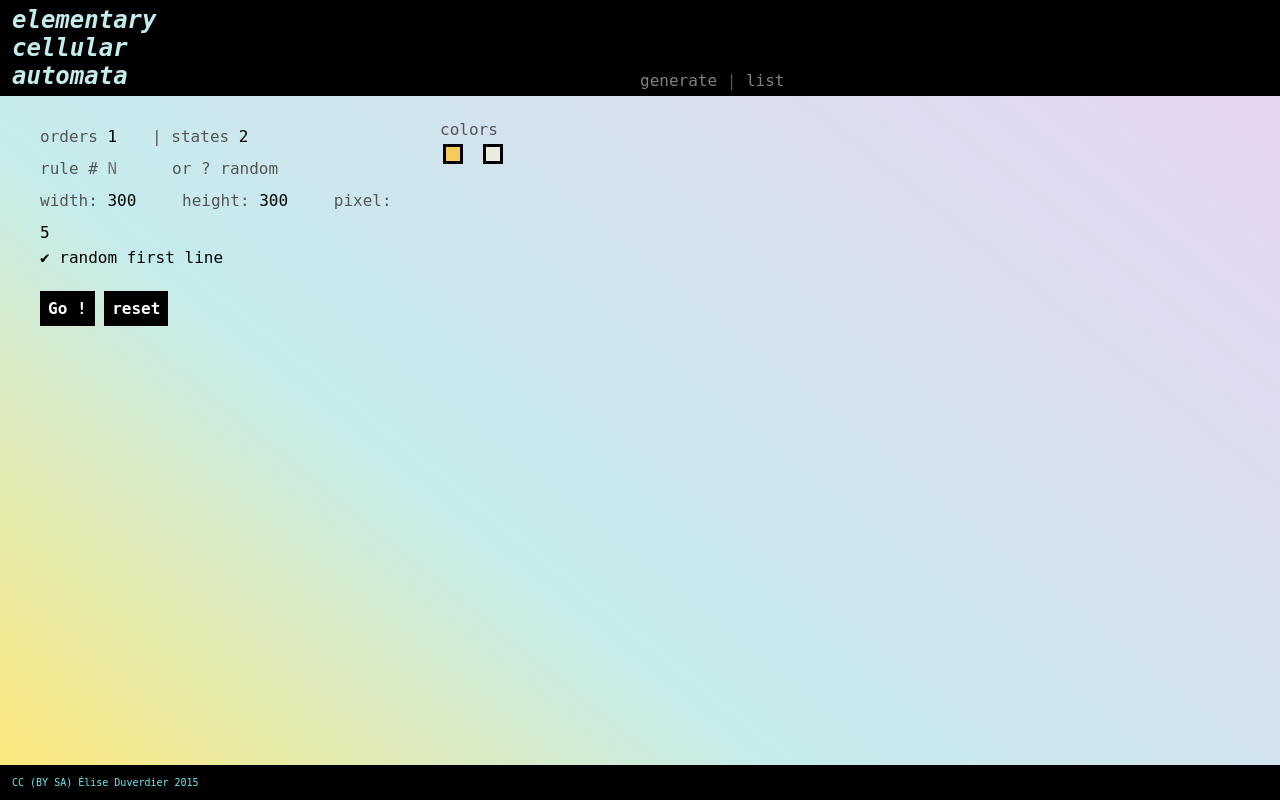
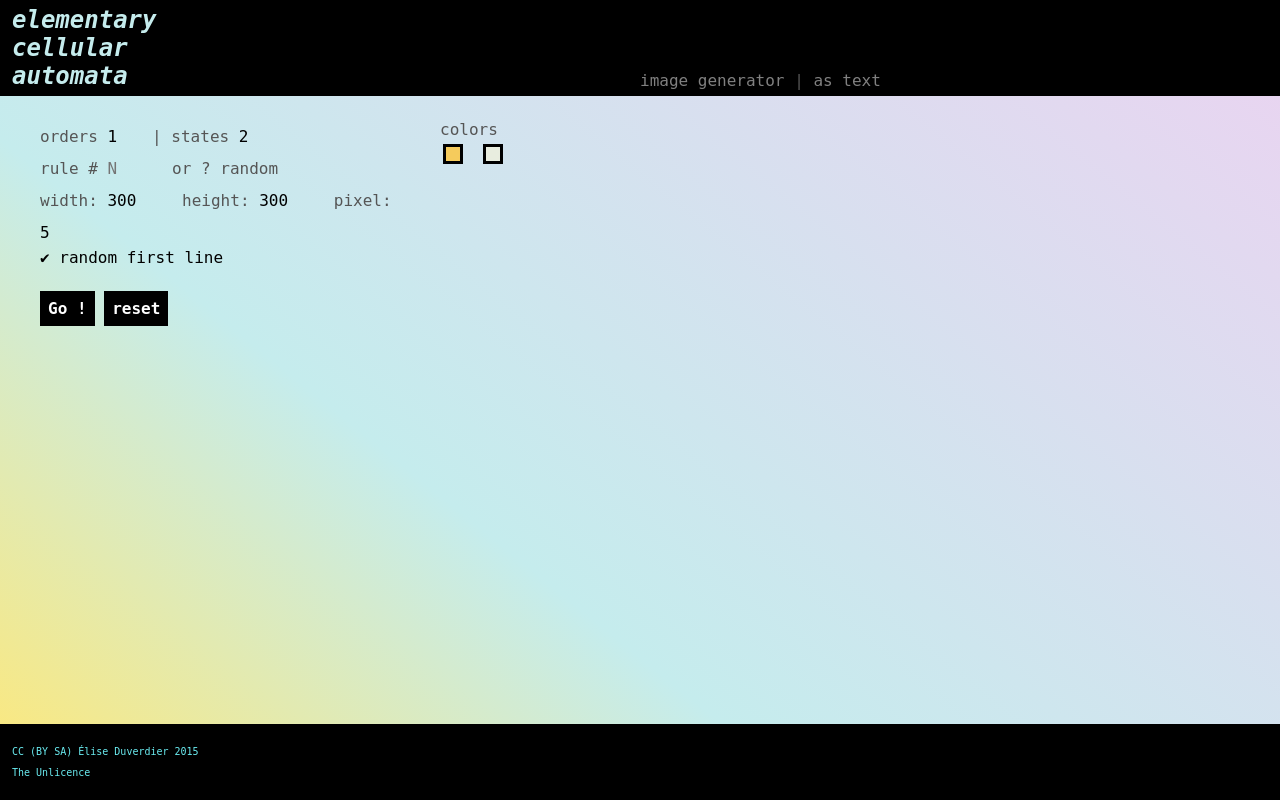
Before and after one commit to eliseduverdier/cellular_automata, a PHP site: page /app/public/generator.php in a window 1280 px wide. Run offline with PHP 8.4, Linux system fonts and the light colour scheme; some libraries are stand-ins or nearby versions; some web fonts are replaced.

Commit message:
feat(templates): remove link to list (too hard on server)

```diff
--- a/app/public/includes/footer.html
+++ b/app/public/includes/footer.html
@@ -1,3 +1,4 @@
 <footer>
-    CC (BY SA) Élise Duverdier 2015
+    <p>CC (BY SA) Élise Duverdier 2015</p>
+    <p>The Unlicence</p>
 </footer>
--- a/app/public/includes/nav.php
+++ b/app/public/includes/nav.php
@@ -1,6 +1,6 @@
 <nav>
     <h1>elementary <br />cellular <br />automata</h1>
     <div>
-        <div><a href="generator.php">generate</a> | <a href="list.php">list</a></div>
+        <div><a href="generator.php">image generator</a> | <a href="../text.php">as text</a></div>
     </div>
 </nav>
--- a/composer.json
+++ b/composer.json
@@ -13,7 +13,7 @@
             "App\\": ""
         }
     },
-    "license": "MIT",
+    "license": "The Unlicence",
     "authors": [
         {
             "name": "Élise Duverdier",
--- a/index.html
+++ b/index.html
@@ -5,8 +5,11 @@
     <meta charset="utf-8">
     <title>cellular automata generator</title>
     <link href="app/public/style.css" rel="stylesheet" type="text/css">
+
     <meta name="viewport" content="width=device-width, initial-scale=1, maximum-scale=1">
     <meta name="description" content="An cellular automata generator, with order 1 or 2, and 2 to 9 states">
+    <meta http-equiv="refresh" content="0;URL='app/public/generator.php'" />
+
     <link rel="icon" type="image/png" href="/app/public/img/favicon.png">
 
     <script type="application/ld+json">
@@ -29,8 +32,8 @@
 <main>
 
     <h2>2 states</h2>
+
     <p><a href="app/public/generator.php">Generator ⭐️</a></p>
-    <p><a href="app/public/list.php">List</a></p>
     <p><a href="app/text.php">(as text)</a></p>
 </main>
 
```
Also changed, not shown: README.md.
